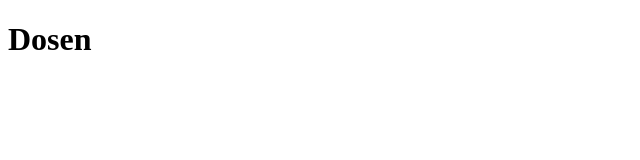
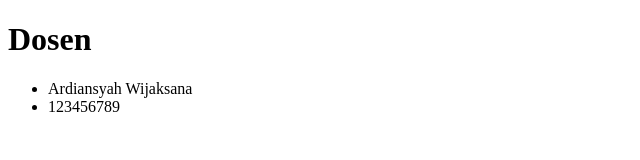
Before and after one commit to vharbayu/html, a plain HTML site: page dosen.html in a window 1280 px wide. Shown: the whole page, without its empty margins (0-640 px from the left). Drawn offline with Linux system fonts and the light colour scheme.

Commit message:
ganti isi

```diff
--- a/dosen.html
+++ b/dosen.html
@@ -8,5 +8,9 @@
 </head>
 <body>
     <h1>Dosen</h1>
+    <ul>
+        <li>Ardiansyah Wijaksana</li>
+        <li>123456789</li>
+    </ul>
 </body>
 </html>
```
